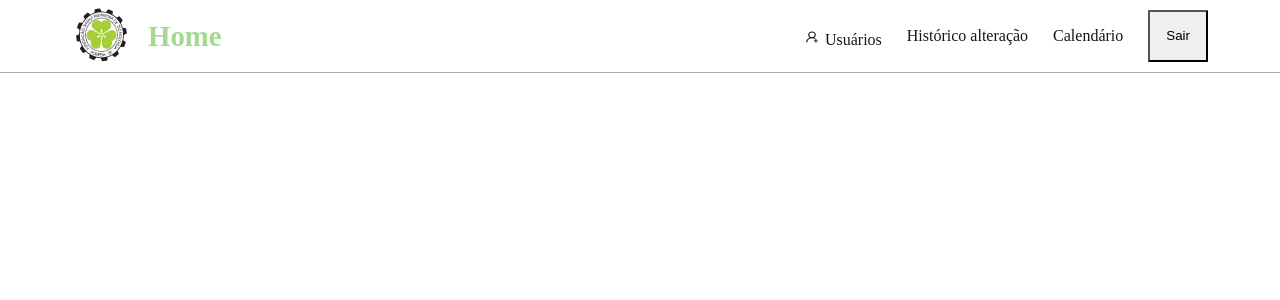
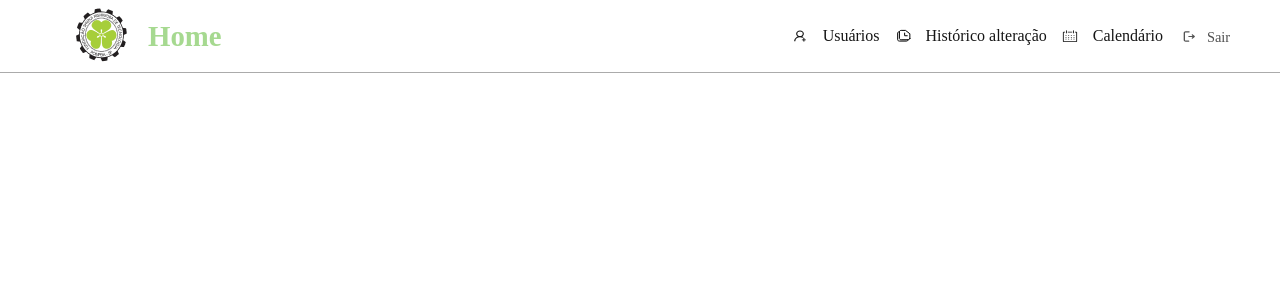
Before and after one commit to VitorCarvalho1/agendamento_eventos, an Angular app: page / in a window 1280 px wide. Shown: the top 300 px of the page. Built offline with nearby package versions, Linux system fonts and the light colour scheme.

Commit message:
header-home

```diff
--- a/src/app/home/home.component.html
+++ b/src/app/home/home.component.html
@@ -12,14 +12,17 @@
             <img src="./../../assets/logo.png" alt="logo-fnst">
             <h1>Home</h1>
         </div>
-        <div class="list-header">
-            <ul class="nav-header">
-                <li><img src="assets/usuario.svg"><a href="#">Usuários</a></li>
-                <li><a href="#">Histórico alteração</a></li>
-                <li><a href="#">Calendário</a></li>
-                <li><button>Sair</button></li>
-            </ul>
-        </div>
+        <section class="list-header">
+            <nav class="nav-header">
+                <img src="assets/usuario.svg"><a href="#">Usuários</a>
+                <img src="assets/historico.svg"><a href="#">Histórico alteração</a>
+                <img src="assets/calendario.svg"><a href="#">Calendário</a>
+                <button>
+                    <img src="assets/sair.svg">
+                    <span>Sair</span>
+                </button>
+            </nav>
+        </section>
     </header>
 </body>
 </html>
--- a/src/styles.scss
+++ b/src/styles.scss
@@ -47,12 +47,6 @@ table {
     border-spacing: 0;
 }
 
-button {
-    line-height: 48px;
-    padding: 0px 16px;
-    border-radius: 1px;
-}
-
 
 
 header {
@@ -77,13 +71,30 @@ header {
     .nav-header {
         display: flex;
         align-items: center;
-        gap: 25px;
-        a {
+        a , img{
             color: #151515;
+            margin-left: 15px;
         }
-        img {
-            margin-right: 5px;
-            margin-top: 5px;
+
+        button {
+            display: flex;
+            align-items: center;
+            justify-content: center;
+            gap: 10px;
+            background-color: #ffffff;
+            border: none;
+            height: 35px;
+            width: 20px;
+            margin-left: 25px;
+            img{
+                margin-left: 15px;
+            }
+            span {
+                font-size: 0.9rem;
+                font-weight: 400;
+                margin-top: 2.5px;
+                color: #4f4f4f;
+            }
         }
     }
     .list-header {
```
